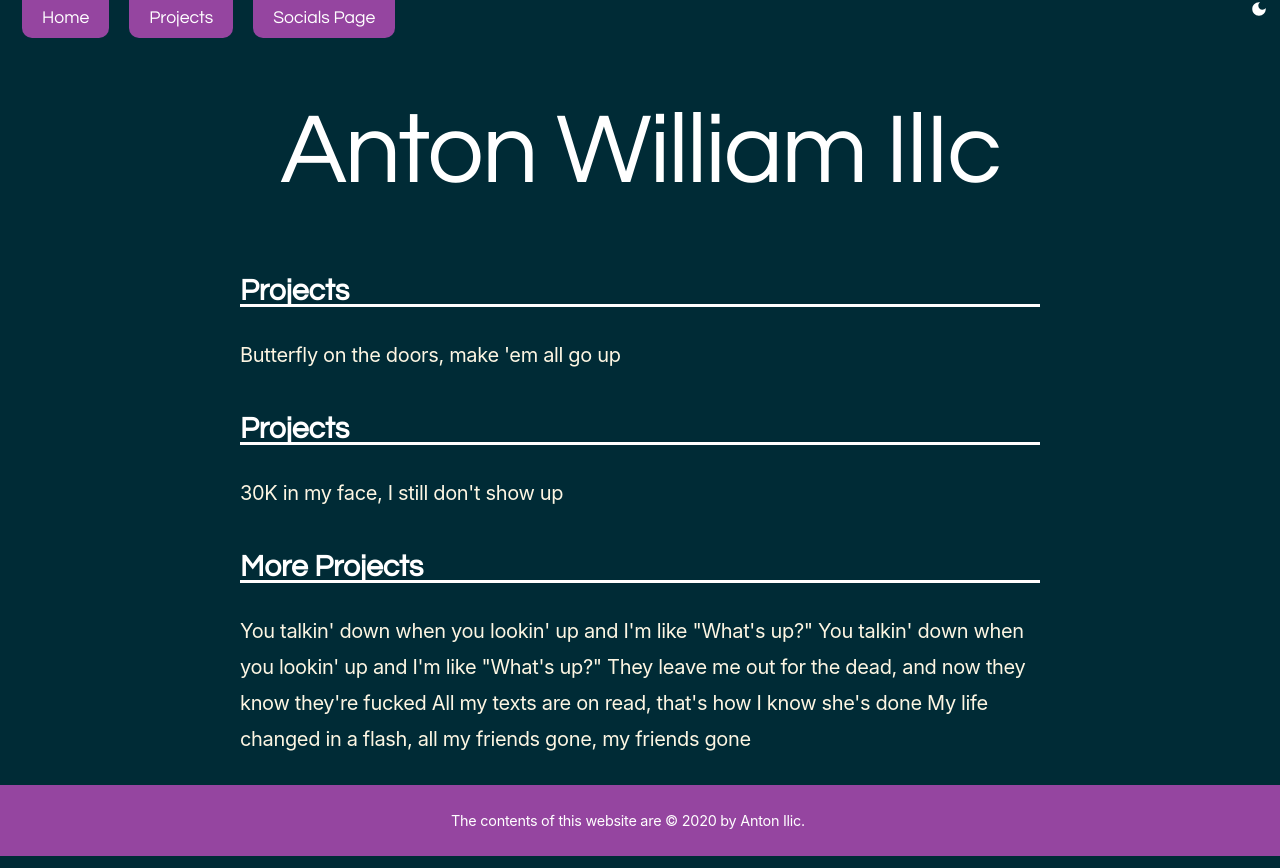
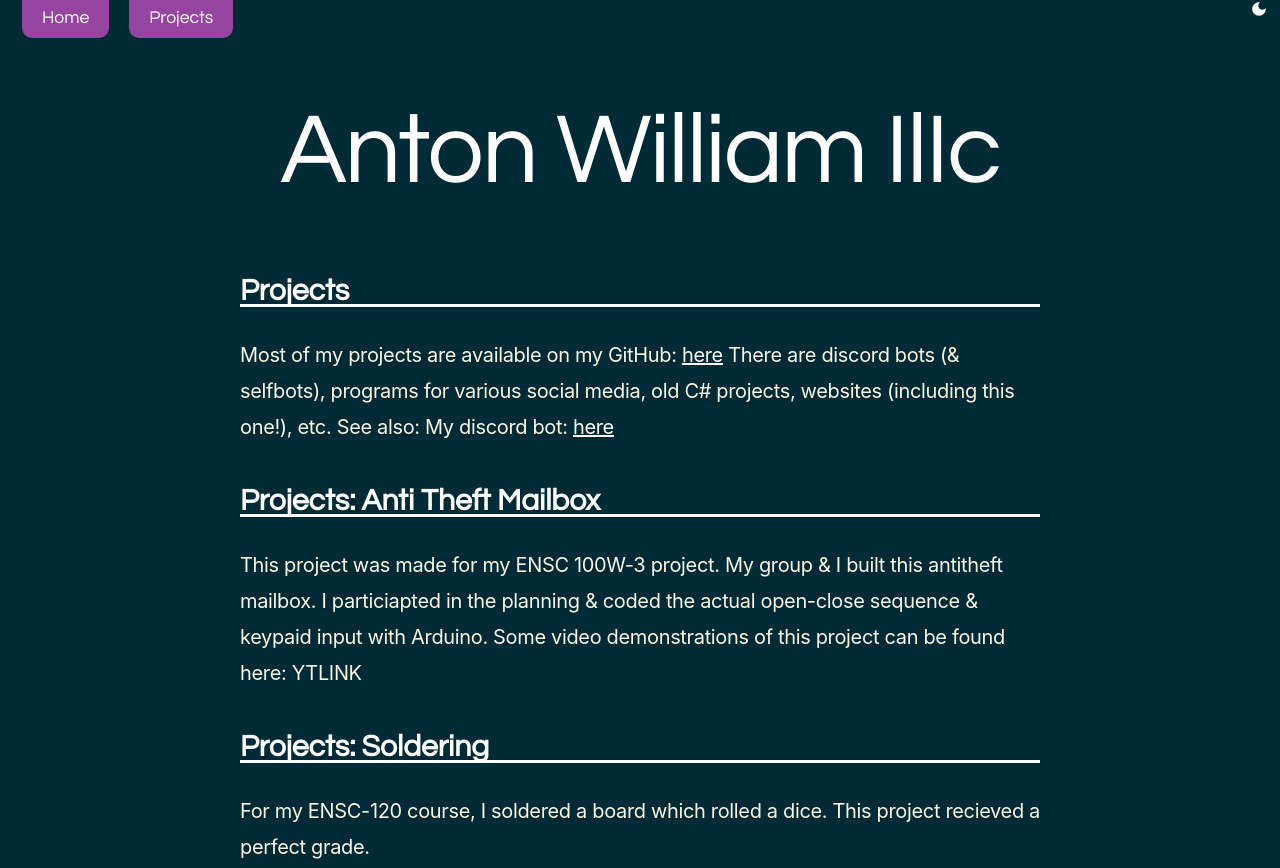
Before and after one commit to SchoIar/website, a plain HTML site: page projects/index.html in a window 1280 px wide. Shown: the top 868 px of the page. Drawn offline with Linux system fonts and the light colour scheme; a web font is replaced by a local one.

Commit message:
added stuff

```diff
--- a/projects/index.html
+++ b/projects/index.html
@@ -26,7 +26,15 @@ Anton Ilic's personal portfolio website, also used for hosting various projects
 <nav>
 <a href="../index.html">Home</a>
 <a href="/projects/index.html">Projects</a>
+<!---
 <a href="a.html">Socials Page</a>
+
+ <video controls="controls" width="800" height="600" name="Demo of KeyPad input">
+        <source src="IMG_6119.MOV">
+    </video>
+
+-->
+
 
 
 </nav>
@@ -40,26 +48,28 @@ Anton Ilic's personal portfolio website, also used for hosting various projects
 <h2 id="about-me">Projects</h2>
 <hr />
 <p>
-    Butterfly on the doors, make 'em all go up
+    Most of my projects are available on my GitHub:
+    <a href="https://github.com/SchoIar?tab=repositories" target="_blank"> here</a>
+    There are discord bots (& selfbots), programs for various social media, old C# projects, websites (including this one!), etc.
+    See also: My discord bot: <a href="https://iwha.xyz" target="_blank"> here</a>
 </p>
 
-<h2 id="projects">Projects</h2>
+<h2 id="projects">Projects: Anti Theft Mailbox</h2>
+<hr />
+<p>
+    This project was made for my ENSC 100W-3 project. My group & I built this antitheft mailbox.
+    I particiapted in the planning & coded the actual open-close sequence & keypaid input with
+    Arduino. Some video demonstrations of this project can be found here: YTLINK
+
+</p>
+
+<h2 id="hire-me">Projects: Soldering</h2>
 <hr />
 
 <p>
-    30K in my face, I still don't show up
+    For my ENSC-120 course, I soldered a board which rolled a dice. This project recieved a perfect grade.
 </p>
-
-<h2 id="hire-me">More Projects</h2>
-<hr />
-
-<p>
-    You talkin' down when you lookin' up and I'm like "What's up?"
-    You talkin' down when you lookin' up and I'm like "What's up?"
-They leave me out for the dead, and now they know they're fucked
-All my texts are on read, that's how I know she's done
-My life changed in a flash, all my friends gone, my friends gone
-</p>
+<img src="SOLDER.jpg" alt="Image (of said Soldering Project) could not be loaded!" width="460" height="645">
 
 </main>
 </div>
```
Also changed, not shown: index.html (+3 -1 lines), 3 other files.
